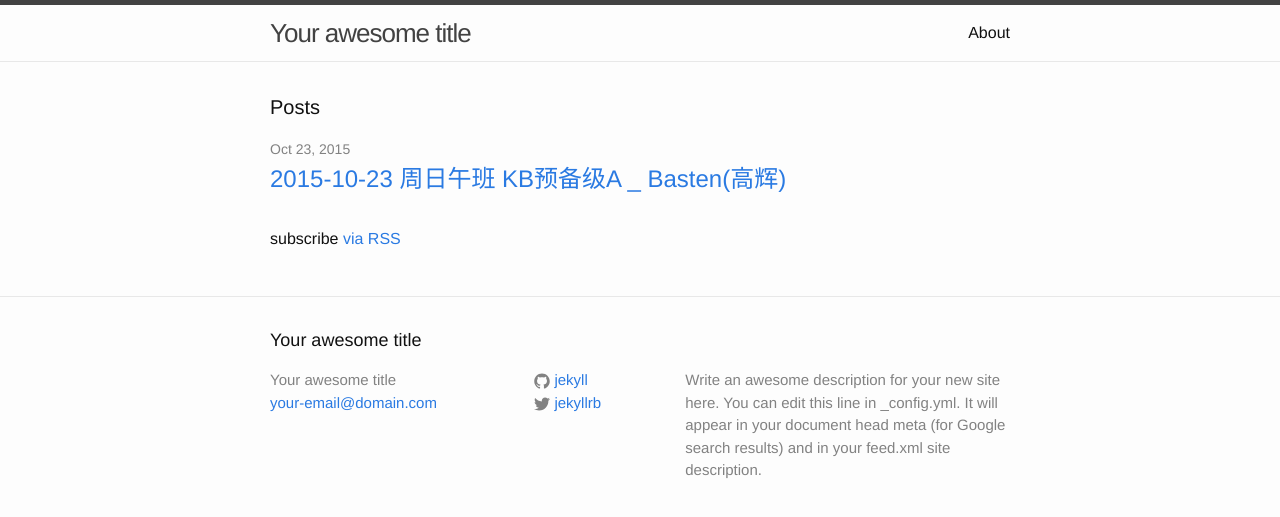
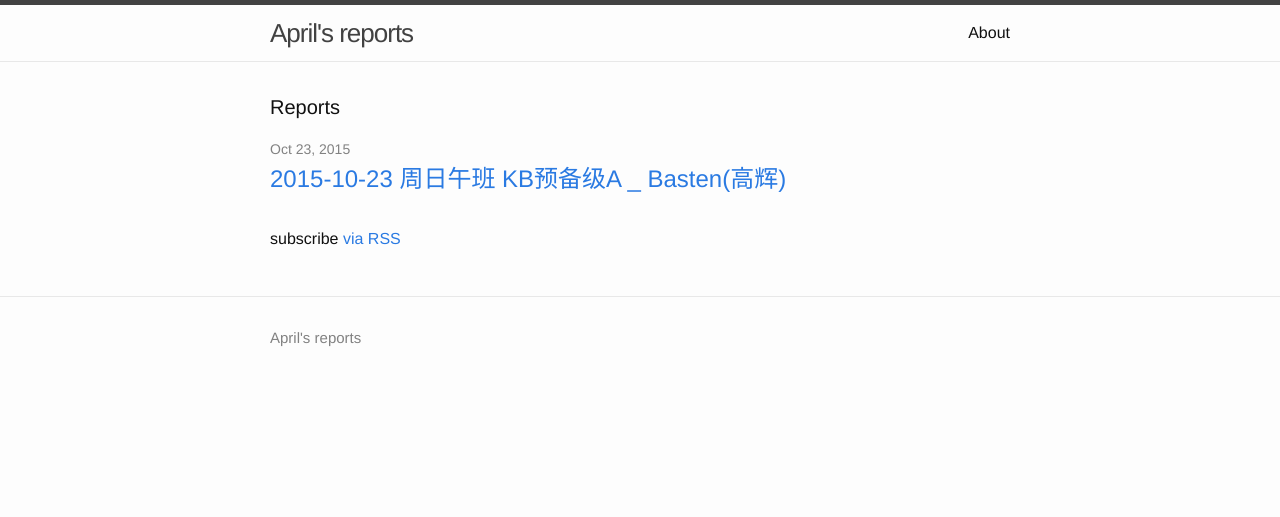
Before and after one commit to bastengao/april-report, a Jekyll site: the page built from index.html, in a window 1280 px wide. Shown: the top 517 px of the page. Built offline with Jekyll 4.4.1, drawn with Linux system fonts in a browser that asks for light colours.

```diff
--- a/_config.yml
+++ b/_config.yml
@@ -1,10 +1,5 @@
 # Site settings
-title: Your awesome title
-email: your-email@domain.com
-description: > # this means to ignore newlines until "baseurl:"
-  Write an awesome description for your new site here. You can edit this
-  line in _config.yml. It will appear in your document head meta (for
-  Google search results) and in your feed.xml site description.
+title: April's reports
 baseurl: "" # the subpath of your site, e.g. /blog/
 url: "http://yourdomain.com" # the base hostname & protocol for your site
 twitter_username: jekyllrb
--- a/_includes/footer.html
+++ b/_includes/footer.html
@@ -1,52 +1,12 @@
 <footer class="site-footer">
 
   <div class="wrapper">
-
-    <h2 class="footer-heading">{{ site.title }}</h2>
 
     <div class="footer-col-wrapper">
       <div class="footer-col  footer-col-1">
         <ul class="contact-list">
           <li>{{ site.title }}</li>
-          <li><a href="mailto:{{ site.email }}">{{ site.email }}</a></li>
         </ul>
-      </div>
-
-      <div class="footer-col  footer-col-2">
-        <ul class="social-media-list">
-          {% if site.github_username %}
-          <li>
-            <a href="https://github.com/{{ site.github_username }}">
-              <span class="icon  icon--github">
-                <svg viewBox="0 0 16 16">
-                  <path fill="#828282" d="M7.999,0.431c-4.285,0-7.76,3.474-7.76,7.761 c0,3.428,2.223,6.337,5.307,7.363c0.388,0.071,0.53-0.168,0.53-0.374c0-0.184-0.007-0.672-0.01-1.32 c-2.159,0.469-2.614-1.04-2.614-1.04c-0.353-0.896-0.862-1.135-0.862-1.135c-0.705-0.481,0.053-0.472,0.053-0.472 c0.779,0.055,1.189,0.8,1.189,0.8c0.692,1.186,1.816,0.843,2.258,0.645c0.071-0.502,0.271-0.843,0.493-1.037 C4.86,11.425,3.049,10.76,3.049,7.786c0-0.847,0.302-1.54,0.799-2.082C3.768,5.507,3.501,4.718,3.924,3.65 c0,0,0.652-0.209,2.134,0.796C6.677,4.273,7.34,4.187,8,4.184c0.659,0.003,1.323,0.089,1.943,0.261 c1.482-1.004,2.132-0.796,2.132-0.796c0.423,1.068,0.157,1.857,0.077,2.054c0.497,0.542,0.798,1.235,0.798,2.082 c0,2.981-1.814,3.637-3.543,3.829c0.279,0.24,0.527,0.713,0.527,1.437c0,1.037-0.01,1.874-0.01,2.129 c0,0.208,0.14,0.449,0.534,0.373c3.081-1.028,5.302-3.935,5.302-7.362C15.76,3.906,12.285,0.431,7.999,0.431z"/>
-                </svg>
-              </span>
-
-              <span class="username">{{ site.github_username }}</span>
-            </a>
-          </li>
-          {% endif %}
-
-          {% if site.twitter_username %}
-          <li>
-            <a href="https://twitter.com/{{ site.twitter_username }}">
-              <span class="icon  icon--twitter">
-                <svg viewBox="0 0 16 16">
-                  <path fill="#828282" d="M15.969,3.058c-0.586,0.26-1.217,0.436-1.878,0.515c0.675-0.405,1.194-1.045,1.438-1.809
-                  c-0.632,0.375-1.332,0.647-2.076,0.793c-0.596-0.636-1.446-1.033-2.387-1.033c-1.806,0-3.27,1.464-3.27,3.27 c0,0.256,0.029,0.506,0.085,0.745C5.163,5.404,2.753,4.102,1.14,2.124C0.859,2.607,0.698,3.168,0.698,3.767 c0,1.134,0.577,2.135,1.455,2.722C1.616,6.472,1.112,6.325,0.671,6.08c0,0.014,0,0.027,0,0.041c0,1.584,1.127,2.906,2.623,3.206 C3.02,9.402,2.731,9.442,2.433,9.442c-0.211,0-0.416-0.021-0.615-0.059c0.416,1.299,1.624,2.245,3.055,2.271 c-1.119,0.877-2.529,1.4-4.061,1.4c-0.264,0-0.524-0.015-0.78-0.046c1.447,0.928,3.166,1.469,5.013,1.469 c6.015,0,9.304-4.983,9.304-9.304c0-0.142-0.003-0.283-0.009-0.423C14.976,4.29,15.531,3.714,15.969,3.058z"/>
-                </svg>
-              </span>
-
-              <span class="username">{{ site.twitter_username }}</span>
-            </a>
-          </li>
-          {% endif %}
-        </ul>
-      </div>
-
-      <div class="footer-col  footer-col-3">
-        <p class="text">{{ site.description }}</p>
       </div>
     </div>
 
--- a/index.html
+++ b/index.html
@@ -4,7 +4,7 @@ layout: default
 
 <div class="home">
 
-  <h1 class="page-heading">Posts</h1>
+  <h1 class="page-heading">Reports</h1>
 
   <ul class="post-list">
     {% for post in site.posts %}
```
Also changed, not shown: about.md (+1 -5 lines), robots.txt (added, +8 -0 lines).
